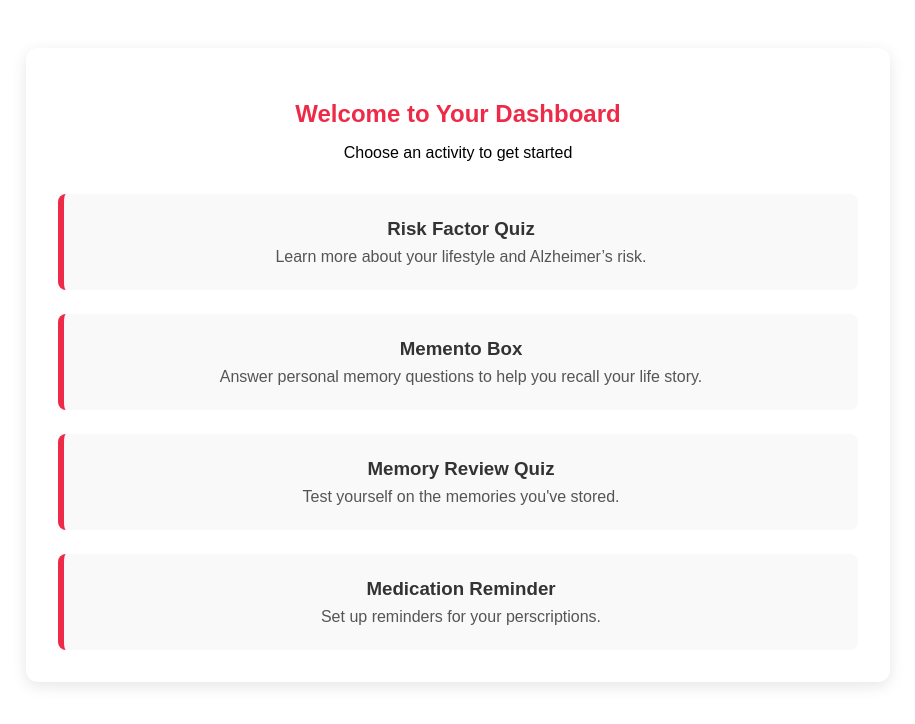
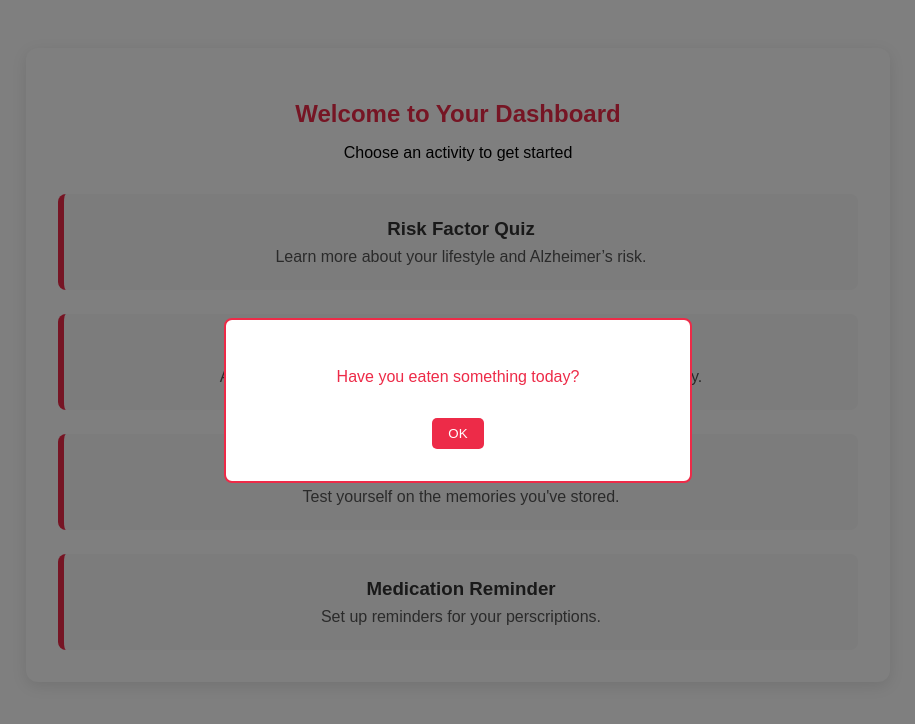
Before and after one commit to yephrem22/Ku_hack_2025, a SvelteKit app in the folder HackKU_Project/: page /dashboard in a window 1280 px wide. Shown: the top 724 px of the page, without its empty margins (182-1097 px from the left). Built offline with nearby package versions, Linux system fonts and the light colour scheme.

Commit message:
custom message

```diff
--- a/HackKU_Project/package.json
+++ b/HackKU_Project/package.json
@@ -11,7 +11,10 @@
   "devDependencies": {
     "@sveltejs/kit": "^2.20.4",
     "@sveltejs/vite-plugin-svelte": "^5.0.3",
+    "autoprefixer": "^10.4.21",
+    "postcss": "^8.5.3",
     "svelte": "^5.20.2",
+    "tailwindcss": "^4.1.3",
     "vite": "^6.2.5"
   },
   "dependencies": {
--- /dev/null
+++ b/HackKU_Project/src/lib/CustomAlert.svelte
@@ -0,0 +1,54 @@
+<script>
+    export let alertMessage = "";
+    export let showAlert = false;
+
+    function closeAlert() {
+      showAlert = false;
+    }
+  </script>
+
+  {#if showAlert}
+    <div class="custom-alert">
+      <div class="custom-alert-content">
+        <p>{alertMessage}</p> <!-- ✅ Make sure this line exists -->
+        <button on:click={closeAlert}>OK</button>
+      </div>
+    </div>
+  {/if}
+
+  <style>
+    .custom-alert {
+      position: fixed;
+      top: 0;
+      left: 0;
+      right: 0;
+      bottom: 0;
+      background-color: rgba(0,0,0,0.5);
+      display: flex;
+      align-items: center;
+      justify-content: center;
+      z-index: 9999;
+    }
+
+    .custom-alert-content {
+      background-color: white;
+      padding: 2rem;
+      border: 2px solid #ed2b48;
+      border-radius: 8px;
+      color: #ed2b48;
+      text-align: center;
+      max-width: 400px;
+      width: 100%;
+      font-family: Arial, sans-serif;
+    }
+
+    button {
+      margin-top: 1rem;
+      background-color: #ed2b48;
+      color: white;
+      border: none;
+      padding: 0.5rem 1rem;
+      border-radius: 5px;
+      cursor: pointer;
+    }
+  </style>
--- a/HackKU_Project/src/routes/dashboard/+page.svelte
+++ b/HackKU_Project/src/routes/dashboard/+page.svelte
@@ -1,7 +1,7 @@
 <script>
-  // Later, we can pass user's name here too
-  import { onMount } from 'svelte'; // 🆕 Added for lifecycle
+  import { onMount } from 'svelte';
   import CardLink from '../../lib/CardLink.svelte';
+  import CustomAlert from '../../lib/CustomAlert.svelte'; // Import custom alert
 
   const cards = [
     {
@@ -26,7 +26,6 @@
     }
   ];
 
-  //common reminders for alzheimers
   const reminders = [
     "Don't forget to drink some water.",
     "Take a deep breath. You're doing great.",
@@ -37,14 +36,16 @@
     "Double check your medication schedule today."
   ];
 
-  //on clicking to the dashboard you get a reminder
+  let alertMessage = '';
+  let showAlert = false;
+
   onMount(() => {
-  setTimeout(() => {
-    const randomReminder = reminders[Math.floor(Math.random() * reminders.length)];
-    alert(randomReminder); // This shows once, 1.5 seconds after page loads
-  }, 1500); // 1500 milliseconds = 1.5 seconds
-});
-
+    setTimeout(() => {
+      const randomReminder = reminders[Math.floor(Math.random() * reminders.length)];
+      alertMessage = randomReminder;
+      showAlert = true;
+    }, 1500);
+  });
 </script>
 
 <style>
@@ -81,4 +82,6 @@
       <CardLink {...card} />
     {/each}
   </div>
+
+  <CustomAlert {alertMessage} bind:showAlert />
 </div>
```
Also changed, not shown: HackKU_Project/src/routes/memento-box/+page.svelte (+8 -1 lines), 1 other file (tests, documents, lock files or other folders).
